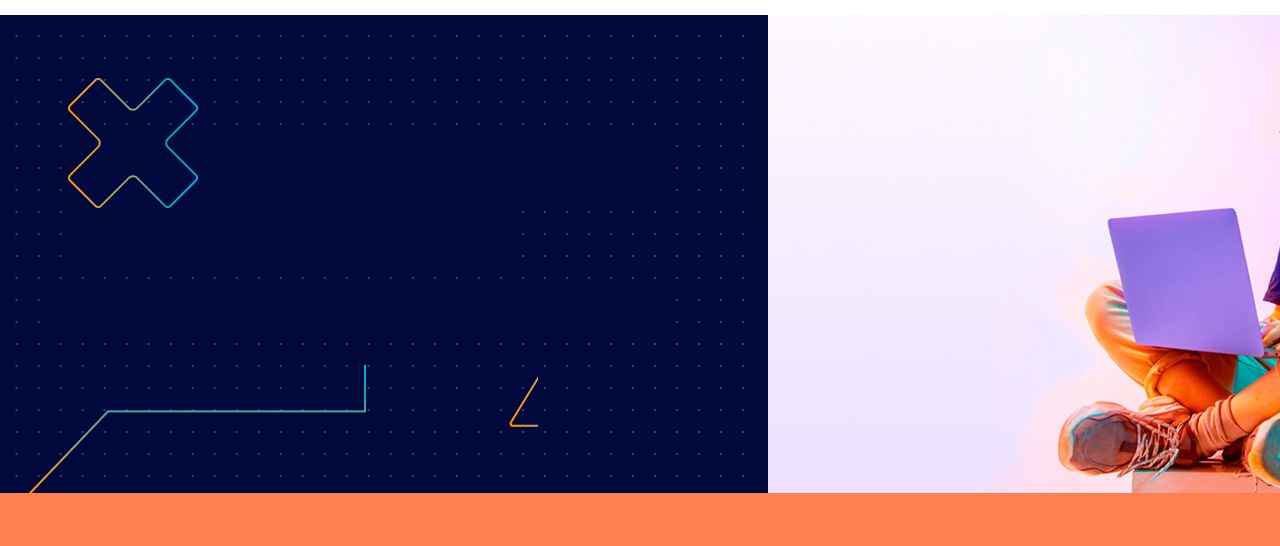
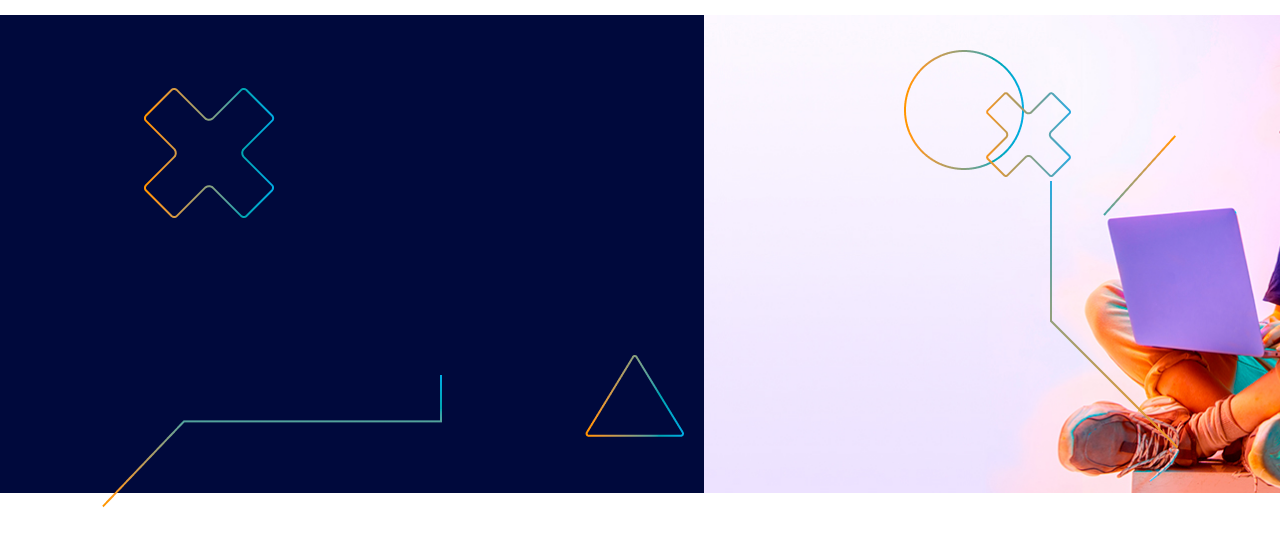
Before and after one commit to Komarovskiy/topschool, a website: page src/index.html in a window 1280 px wide. Shown: the part 96-642 px from the top of the page. Drawn offline with Linux system fonts and the light colour scheme.

Commit message:
commit numberFour

```diff
--- a/src/css/style.scss
+++ b/src/css/style.scss
@@ -1,12 +1,13 @@
 $font-stack: 'Montserrat', sans-serif;
 $primary-color: #000000;
+$bg-color: #FFFFFF;
 * {
     box-sizing: border-box;
 }
 body {
   font: 100% $font-stack;
   color: $primary-color;
-  background: coral;
+  background: $bg-color;
 }
 p {
     font-size: 16px;
@@ -21,7 +22,6 @@ a {
     margin: 0 auto;
 }
 .header {
-    background: #fff;
     padding: 18px 0;
 }
 .logo {
@@ -69,6 +69,7 @@ a {
 .page {
     width: 100%;
     height: 478px;
+    display: flex;
     background-image: url(../img/bg.jpg);
     background-position: 0 0;
     background-repeat: no-repeat;
@@ -76,21 +77,32 @@ a {
     z-index: 0;
 }
 .page__left {
-    width: 60%;
+    width: 55%;
     height: 100%;
     background: #00093C;
-    background-image: url(../img/bg-dots.png);
-    background-repeat: no-repeat;
-    background-position: 110% 55%;
-
+}
+.page__bg {
+    position: absolute;
+    margin-left: 8%;
+    margin-top: 35px;
+}
+.page__stripe {
+    position: absolute;
+    left: 43%;
+    margin-left: 5px;
+    margin-top: 215px;
 }
 .page__right {
-    width: 40%;
-    margin-right: 50%;
+    width: 45%;
     height: 100%;
-    background-image: url(../img/bg-vectors.png);
-    background-repeat: no-repeat;
+}
+.page__vectorx {
     position: absolute;
-    left: 2%;
-    top: 17%;
+    margin-left: 22%;
+    margin-top: 6%;
 }
+.page__uneven {
+    position: absolute;
+    margin-left: 27%;
+    margin-top: 13%;
+}
--- a/src/index.html
+++ b/src/index.html
@@ -40,9 +40,13 @@
 
     <section class="page">
         <div class="page__left">
+            <div class="page__bg"><img src="img/bg-vectors.png" alt=""></div>
             <div class="page__stripe"><img src="img/bg-left-stripe.png" alt=""></div>
         </div>
-        <div class="page__right"></div>
+        <div class="page__right">
+            <div class="page__vectorx"><img src="img/Vector-X.png" alt="VectorX"></div>
+            <div class="page__uneven"><img src="img/Vector-uneven.png" alt="VectorUneven"></div>
+        </div>
     </section>
 
 </body>
```
Also changed, not shown: src/css/style.css, 1 other file.
